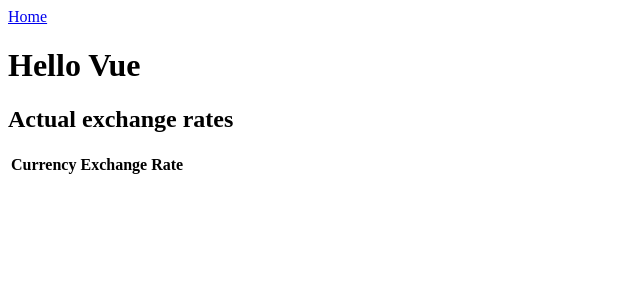
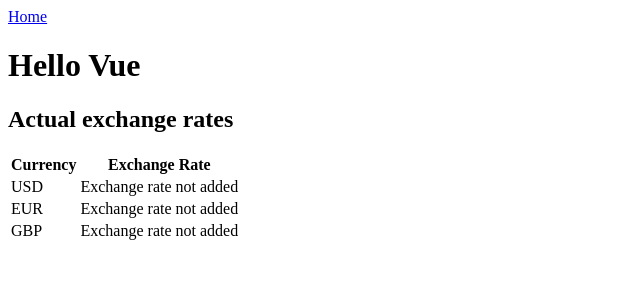
Before and after one commit to osbowski/currency-exchange, a Vue app: page /#/currencies in a window 1280 px wide. Shown: the top 300 px of the page, without its empty margins (0-640 px from the left). Built offline with nearby package versions, Linux system fonts and the light colour scheme.

Commit message:
add-currency-row-to-table

```diff
--- a/src/components/CurrenciesTable.vue
+++ b/src/components/CurrenciesTable.vue
@@ -1,16 +1,37 @@
 <template>
   <table>
-    <tbody>
+    <thead>
       <tr>
         <th>Currency</th>
         <th>Exchange Rate</th>
       </tr>
+    </thead>
+    <tbody>
+      <CurrenciesTableRow
+        v-for="(value, name) in currencies"
+        :key="name"
+        :currencyName="name"
+        :currencyValue="value"
+      />
     </tbody>
   </table>
 </template>
 
 <script>
+import CurrenciesTableRow from "./CurrenciesTableRow.vue";
+import { useStore } from "vuex";
+import { computed } from "vue";
 export default {
-  setup() {},
+  components: {
+    CurrenciesTableRow,
+  },
+  setup() {
+    const store = useStore();
+    const currencies = computed(() => store.getters.getCurrencies);
+
+    return {
+      currencies,
+    };
+  },
 };
 </script>
--- a/src/components/CurrenciesTableRow.vue
+++ b/src/components/CurrenciesTableRow.vue
@@ -1,15 +1,17 @@
 <template>
-    <tr>
-        <td></td>
-        <td></td>
-    </tr>
+  <tr>
+    <td>{{ currencyName }}</td>
+    <td>{{ currencyValue ? currencyValue : "Exchange rate not added" }}</td>
+  </tr>
 </template>
 
 <script>
 export default {
-    props:["currency", "value"],
-    setup() {
-
-    },
-}
+  props: ["currencyName", "currencyValue"],
+//   setup(props) {
+//     return {
+//       logCurrency,
+//     };
+//   },
+};
 </script>
```
